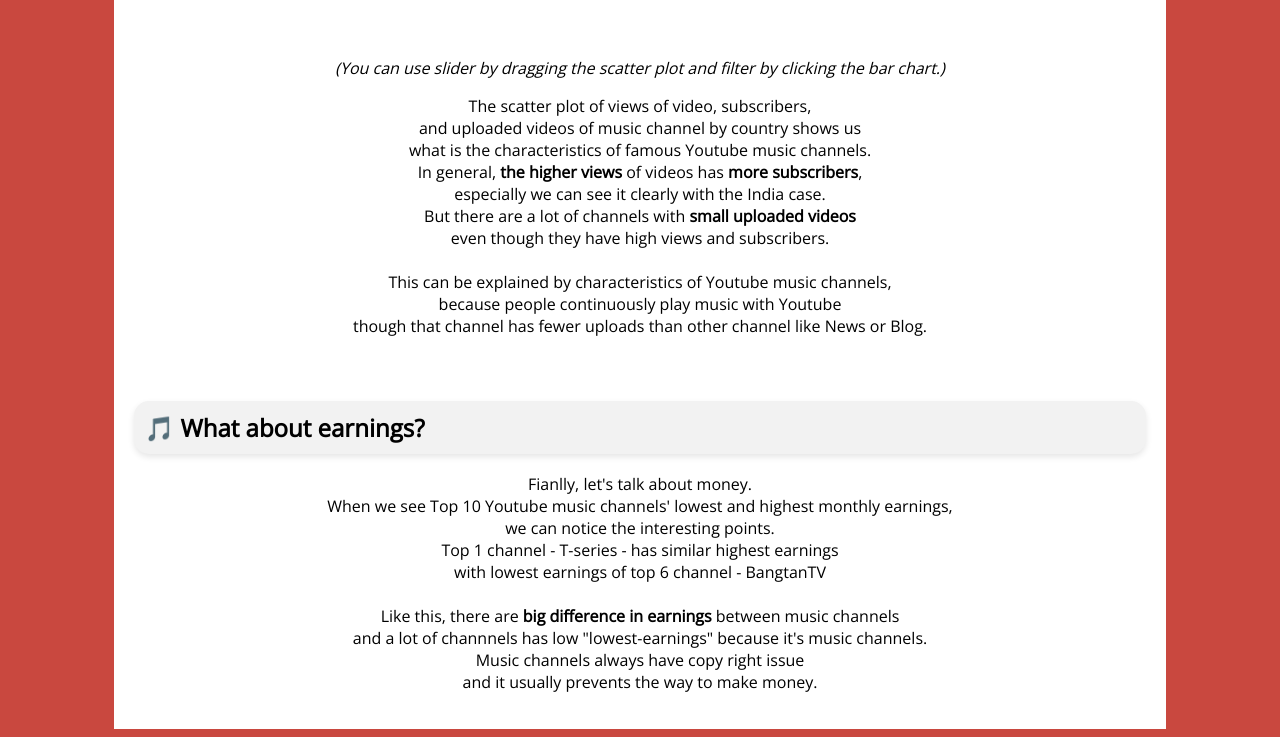
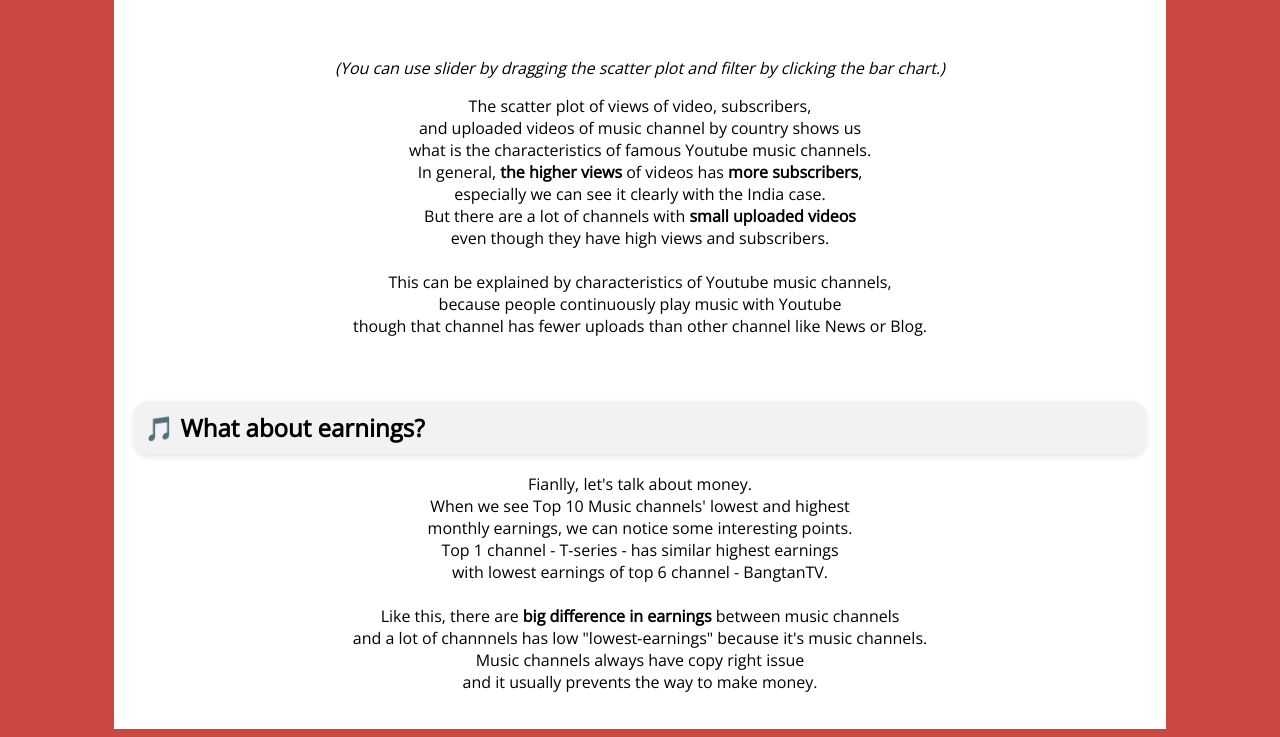
Before and after one commit to dongdiana/visualize_youtube_music, a plain HTML site: page youtube_layout.html in a window 1280 px wide. Shown: the part 1231-1968 px from the top of the page. Drawn offline with nearby package versions, Linux system fonts and the light colour scheme; a script that the page names is missing; a web font is replaced by a local one.

Commit message:
Update youtube_layout.html

```diff
--- a/youtube_layout.html
+++ b/youtube_layout.html
@@ -78,10 +78,10 @@
     <h2>🎵 What about earnings?</h2>
     <div class="text_center" id="youtube5"></div>
       <p class="text_center">Fianlly, let's talk about money.<br>
-        When we see Top 10 Youtube music channels' lowest and highest monthly earnings,<br>
-        we can notice the interesting points.<br>
+        When we see Top 10 Music channels' lowest and highest<br>
+        monthly earnings, we can notice some interesting points.<br>
         Top 1 channel - T-series - has similar highest earnings<br>
-        with lowest earnings of top 6 channel - BangtanTV<br><br>
+        with lowest earnings of top 6 channel - BangtanTV.<br><br>
         Like this, there are <strong>big difference in earnings</strong> between music channels<br>
         and a lot of channnels has low "lowest-earnings" because it's music channels.<br>
         Music channels always have copy right issue<br>
```
